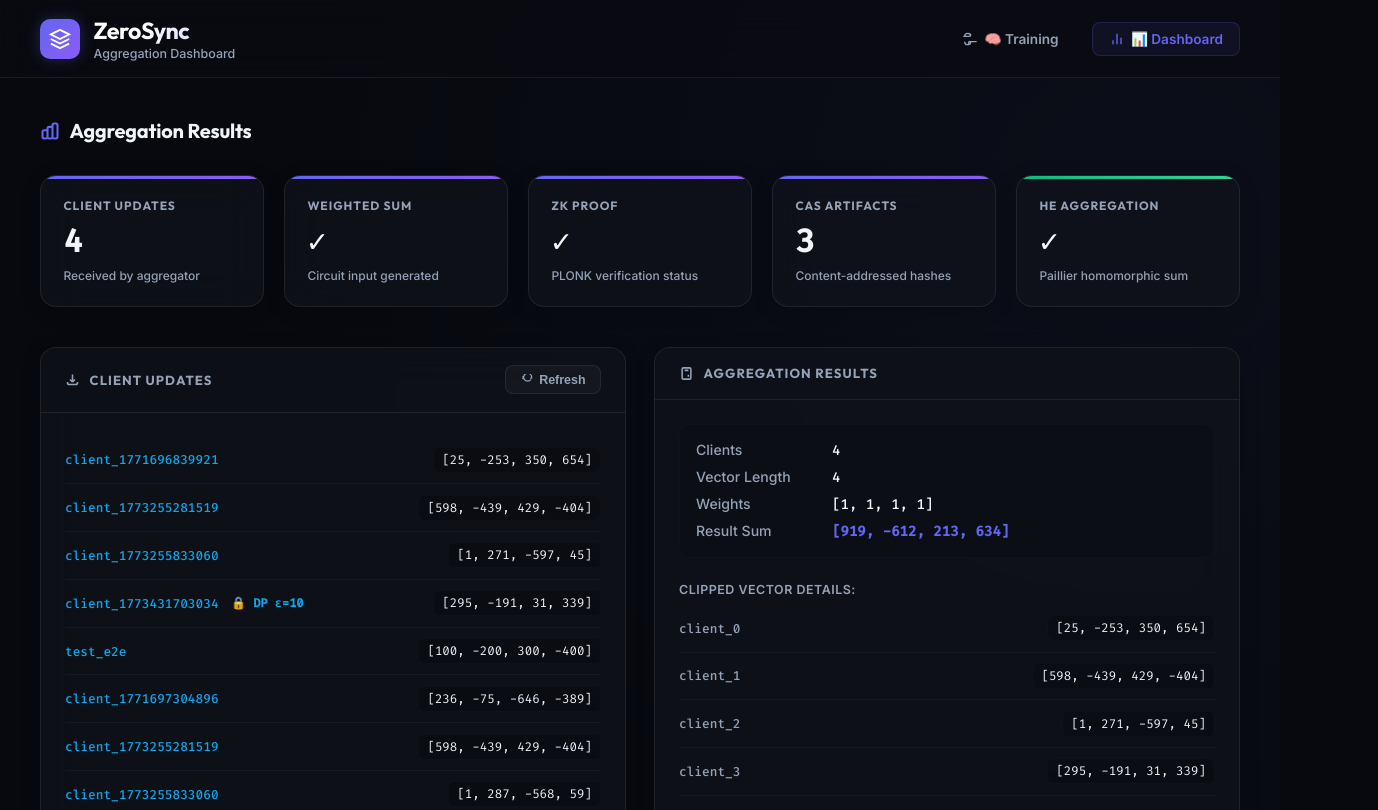
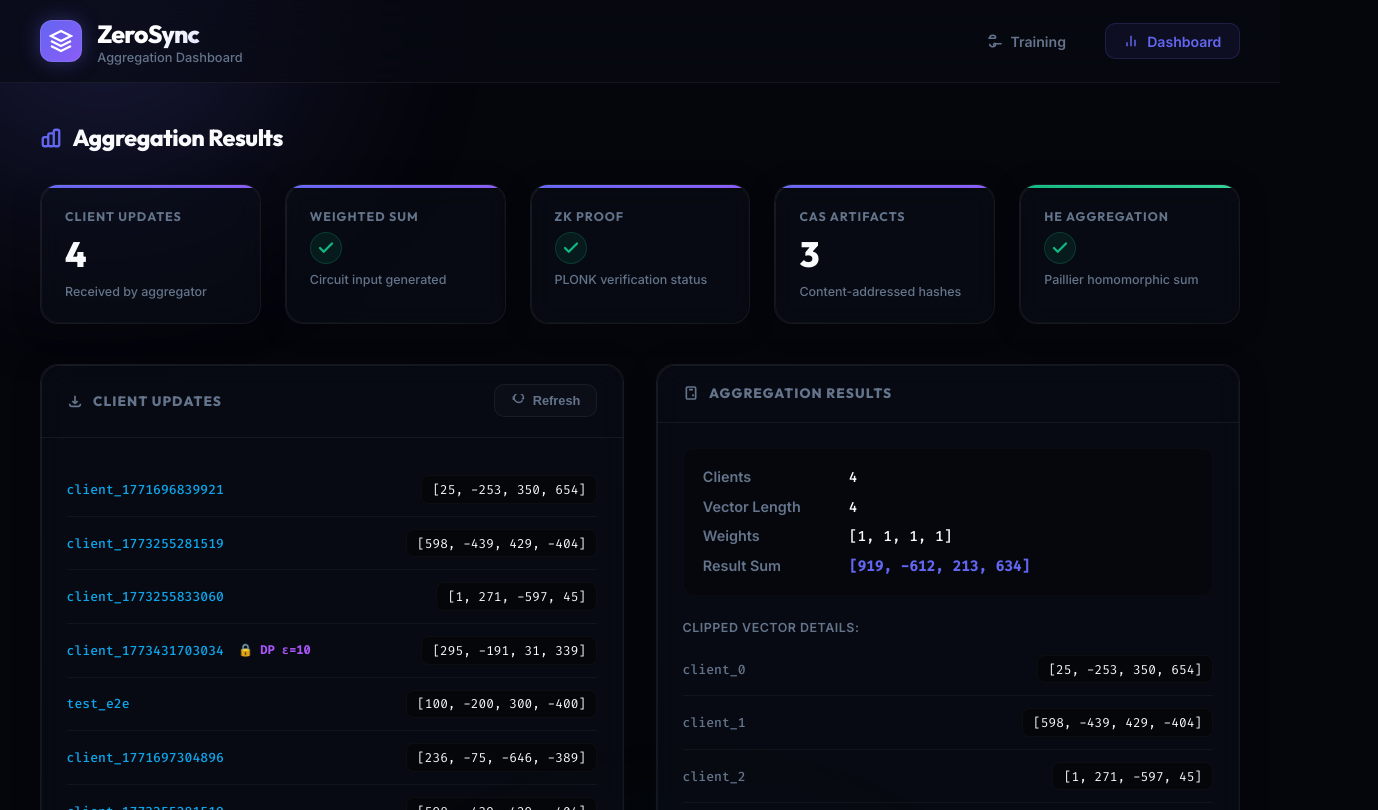
Before and after one commit to Zoroo2626/ZeroSync, a website: page client/dashboard.html in a window 1280 px wide. Shown: the top 810 px of the page, 1378 px wide, since content can reach past the window. Drawn offline with Linux system fonts and the light colour scheme.

Commit message:
Polish nav icons and replace serif checkmarks on dashboard with custom SVGs

```diff
--- a/client/dashboard.html
+++ b/client/dashboard.html
@@ -7,14 +7,14 @@
   <title>ZeroSync – Dashboard</title>
   <link rel="preconnect" href="https://fonts.googleapis.com">
   <link rel="preconnect" href="https://fonts.gstatic.com" crossorigin>
-  <link href="https://fonts.googleapis.com/css2?family=Inter:wght@400;500;600&family=Outfit:wght@500;600;700&family=Fira+Code:wght@400;500&display=swap" rel="stylesheet">
+  <link href="https://fonts.googleapis.com/css2?family=Inter:wght@400;500;600&family=Outfit:wght@500;600;700;800&family=Fira+Code:wght@400;500&display=swap" rel="stylesheet">
   <style>
     :root {
-      --bg: #07090e;
-      --surface: rgba(18, 20, 29, 0.65);
-      --surface-solid: #12141d;
-      --border: rgba(255, 255, 255, 0.08);
-      --border-focus: rgba(99, 102, 241, 0.4);
+      --bg: #05060b;
+      --surface: rgba(13, 16, 28, 0.45);
+      --surface-solid: #0d101c;
+      --border: rgba(255, 255, 255, 0.06);
+      --border-hover: rgba(99, 102, 241, 0.25);
       --accent: #6366f1;
       --accent-glow: rgba(99, 102, 241, 0.15);
       --he-color: #10b981;
@@ -23,8 +23,9 @@
       --error: #f43f5e;
       --warn: #f59e0b;
       --peer: #0ea5e9;
-      --text: #f1f5f9;
-      --text-dim: #94a3b8;
+      --privacy: #a855f7;
+      --text: #f8fafc;
+      --text-dim: #64748b;
       --font: 'Inter', system-ui, -apple-system, sans-serif;
       --font-display: 'Outfit', system-ui, -apple-system, sans-serif;
       --mono: 'Fira Code', 'Consolas', monospace;
@@ -35,70 +36,104 @@
     body {
       font-family: var(--font);
       background-color: var(--bg);
-      background-image:
-        radial-gradient(circle at 90% 10%, rgba(99, 102, 241, 0.05) 0%, transparent 40%),
-        radial-gradient(circle at 10% 90%, rgba(16, 185, 129, 0.04) 0%, transparent 45%);
       color: var(--text);
       min-height: 100vh;
+      position: relative;
+      overflow-x: hidden;
+    }
+
+    /* Ambient glowing background blobs */
+    .blob {
+      position: absolute;
+      border-radius: 50%;
+      filter: blur(120px);
+      z-index: 0;
+      pointer-events: none;
+      opacity: 0.45;
+      animation: drift 25s infinite alternate ease-in-out;
+    }
+    .blob-1 {
+      width: 450px; height: 450px;
+      background: radial-gradient(circle, var(--accent) 0%, rgba(99, 102, 241, 0) 70%);
+      top: -10%; left: -10%;
+    }
+    .blob-2 {
+      width: 550px; height: 550px;
+      background: radial-gradient(circle, var(--privacy) 0%, rgba(168, 85, 247, 0) 70%);
+      bottom: -15%; right: -5%;
+      animation-delay: -5s;
+    }
+    .blob-3 {
+      width: 400px; height: 400px;
+      background: radial-gradient(circle, var(--he-color) 0%, rgba(16, 185, 129, 0) 70%);
+      top: 40%; left: 35%;
+      animation-delay: -10s;
+    }
+
+    @keyframes drift {
+      0% { transform: translate(0, 0) scale(1); }
+      100% { transform: translate(60px, 40px) scale(1.15); }
     }
 
     header {
-      background: rgba(10, 11, 18, 0.7);
-      backdrop-filter: blur(16px);
-      -webkit-backdrop-filter: blur(16px);
+      background: rgba(8, 10, 19, 0.65);
+      backdrop-filter: blur(24px);
+      -webkit-backdrop-filter: blur(24px);
       border-bottom: 1px solid var(--border);
-      padding: 1rem 2.5rem;
+      padding: 1.1rem 2.5rem;
       display: flex;
       align-items: center;
       justify-content: space-between;
       z-index: 10;
+      position: relative;
     }
 
-    .logo { display: flex; align-items: center; gap: 0.85rem; }
+    .logo { display: flex; align-items: center; gap: 0.95rem; }
 
     .logo-icon {
-      width: 40px; height: 40px;
+      width: 42px; height: 42px;
       background: linear-gradient(135deg, var(--accent) 0%, #8b5cf6 100%);
-      border-radius: 10px;
+      border-radius: 12px;
       display: flex; align-items: center; justify-content: center;
       color: white;
-      box-shadow: 0 0 15px rgba(99, 102, 241, 0.3);
+      box-shadow: 0 0 20px rgba(99, 102, 241, 0.35);
+      border: 1px solid rgba(255, 255, 255, 0.1);
     }
 
     .logo-icon svg {
-      width: 22px;
-      height: 22px;
+      width: 24px;
+      height: 24px;
       fill: none;
       stroke: currentColor;
-      stroke-width: 2;
+      stroke-width: 2.2;
     }
 
-    h1 {
+    .logo-text h1 {
       font-family: var(--font-display);
-      font-size: 1.45rem; font-weight: 700;
-      letter-spacing: -0.02em;
-      background: linear-gradient(135deg, #ffffff 30%, #c7d2fe 100%);
+      font-size: 1.55rem; font-weight: 800;
+      letter-spacing: -0.03em;
+      background: linear-gradient(135deg, #ffffff 40%, #c7d2fe 100%);
       -webkit-background-clip: text; -webkit-text-fill-color: transparent;
       background-clip: text;
     }
 
-    .tagline { font-size: 0.78rem; color: var(--text-dim); margin-top: 1px; font-weight: 500; }
+    .tagline { font-size: 0.8rem; color: var(--text-dim); margin-top: 1px; font-weight: 500; }
 
-    .header-right { display: flex; align-items: center; gap: 1rem; }
+    .header-right { display: flex; align-items: center; gap: 1.25rem; }
 
     .nav-link {
       display: flex;
       align-items: center;
-      gap: 0.4rem;
-      color: var(--text-dim); text-decoration: none; font-size: 0.85rem;
+      gap: 0.5rem;
+      color: var(--text-dim); text-decoration: none; font-size: 0.88rem;
       font-weight: 600;
-      padding: 0.5rem 1rem; border-radius: 8px;
+      padding: 0.55rem 1.1rem; border-radius: 10px;
       border: 1px solid transparent;
-      transition: all 0.2s cubic-bezier(0.4, 0, 0.2, 1);
+      transition: all 0.25s cubic-bezier(0.4, 0, 0.2, 1);
     }
     .nav-link:hover {
       color: var(--text);
-      background: rgba(255, 255, 255, 0.03);
+      background: rgba(255, 255, 255, 0.04);
       border-color: var(--border);
     }
     .nav-link.active {
@@ -111,29 +146,31 @@
       height: 16px;
       fill: none;
       stroke: currentColor;
-      stroke-width: 2;
+      stroke-width: 2.2;
     }
 
     .dashboard {
       padding: 2.5rem;
       max-width: 1300px;
       margin: 0 auto;
+      position: relative;
+      z-index: 1;
     }
 
     .dashboard h2 {
       font-family: var(--font-display);
-      font-size: 1.25rem;
+      font-size: 1.45rem;
       color: var(--text);
       margin-bottom: 2rem;
-      font-weight: 700;
-      letter-spacing: -0.01em;
+      font-weight: 800;
+      letter-spacing: -0.02em;
       display: flex;
       align-items: center;
-      gap: 0.6rem;
+      gap: 0.65rem;
     }
     .dashboard h2 svg {
-      width: 20px;
-      height: 20px;
+      width: 22px;
+      height: 22px;
       stroke-width: 2.5;
       color: var(--accent);
     }
@@ -141,26 +178,38 @@
     .stats-grid {
       display: grid;
       grid-template-columns: repeat(auto-fit, minmax(220px, 1fr));
-      gap: 1.25rem;
+      gap: 1.5rem;
       margin-bottom: 2.5rem;
     }
 
     .stat-card {
       background: var(--surface);
       border: 1px solid var(--border);
-      border-radius: 16px;
-      padding: 1.4rem;
+      border-radius: 18px;
+      padding: 1.5rem;
       position: relative;
       overflow: hidden;
-      box-shadow: 0 4px 20px rgba(0, 0, 0, 0.15);
-      backdrop-filter: blur(20px);
-      -webkit-backdrop-filter: blur(20px);
-      transition: all 0.25s cubic-bezier(0.4, 0, 0.2, 1);
+      box-shadow: 0 4px 30px rgba(0, 0, 0, 0.2);
+      backdrop-filter: blur(12px);
+      -webkit-backdrop-filter: blur(12px);
+      transition: all 0.3s cubic-bezier(0.4, 0, 0.2, 1);
+    }
+    .stat-card::after {
+      content: '';
+      position: absolute;
+      top: 0; left: 0; right: 0; bottom: 0;
+      border-radius: 18px;
+      border: 1px solid transparent;
+      background: linear-gradient(135deg, rgba(255, 255, 255, 0.08), rgba(255, 255, 255, 0)) border-box;
+      -webkit-mask: linear-gradient(#fff 0 0) padding-box, linear-gradient(#fff 0 0);
+      -webkit-mask-composite: destination-out;
+      mask-composite: exclude;
+      pointer-events: none;
     }
     .stat-card:hover {
-      border-color: rgba(255, 255, 255, 0.12);
+      border-color: var(--border-hover);
       transform: translateY(-3px);
-      box-shadow: 0 8px 30px rgba(0, 0, 0, 0.25);
+      box-shadow: 0 10px 40px rgba(99, 102, 241, 0.05);
     }
 
     .stat-card::before {
@@ -175,7 +224,7 @@
 
     .stat-label {
       font-family: var(--font-display);
-      font-size: 0.75rem;
+      font-size: 0.78rem;
       color: var(--text-dim);
       text-transform: uppercase;
       letter-spacing: 0.08em;
@@ -183,16 +232,57 @@
     }
 
     .stat-value {
-      font-size: 2rem;
+      font-size: 2.2rem;
       font-weight: 800;
       color: var(--text);
-      margin: 0.4rem 0;
-      font-family: var(--mono);
+      margin: 0.5rem 0;
+      font-family: var(--font-display);
       letter-spacing: -0.03em;
+      display: flex;
+      align-items: center;
+    }
+
+    /* Style ZK/HE/Plaintext checkmarks as custom styled icons instead of serif fallback */
+    .status-check {
+      color: var(--success);
+      display: inline-flex;
+      align-items: center;
+      justify-content: center;
+      width: 32px;
+      height: 32px;
+      border-radius: 50%;
+      background: rgba(16, 185, 129, 0.1);
+      border: 1px solid rgba(16, 185, 129, 0.2);
+    }
+    .status-check svg {
+      width: 18px;
+      height: 18px;
+      fill: none;
+      stroke: currentColor;
+      stroke-width: 3;
+    }
+
+    .status-pending {
+      color: var(--warn);
+      display: inline-flex;
+      align-items: center;
+      justify-content: center;
+      width: 32px;
+      height: 32px;
+      border-radius: 50%;
+      background: rgba(245, 158, 11, 0.1);
+      border: 1px solid rgba(245, 158, 11, 0.2);
+    }
+    .status-pending svg {
+      width: 18px;
+      height: 18px;
+      fill: none;
+      stroke: currentColor;
+      stroke-width: 3;
     }
 
     .stat-sub {
-      font-size: 0.75rem;
+      font-size: 0.78rem;
       color: var(--text-dim);
       font-weight: 500;
     }
@@ -200,8 +290,8 @@
     .panels {
       display: grid;
       grid-template-columns: 1fr 1fr;
-      gap: 1.75rem;
-      margin-bottom: 1.75rem;
+      gap: 2rem;
+      margin-bottom: 2rem;
     }
 
     @media (max-width: 992px) {
@@ -213,55 +303,68 @@
     .panel {
       background: var(--surface);
       border: 1px solid var(--border);
-      border-radius: 16px;
+      border-radius: 18px;
       overflow: hidden;
-      box-shadow: 0 4px 20px rgba(0, 0, 0, 0.15);
-      backdrop-filter: blur(20px);
-      -webkit-backdrop-filter: blur(20px);
-      transition: all 0.25s ease;
+      box-shadow: 0 4px 30px rgba(0, 0, 0, 0.2);
+      backdrop-filter: blur(12px);
+      -webkit-backdrop-filter: blur(12px);
+      transition: all 0.3s ease;
+      position: relative;
+    }
+    .panel::after {
+      content: '';
+      position: absolute;
+      top: 0; left: 0; right: 0; bottom: 0;
+      border-radius: 18px;
+      border: 1px solid transparent;
+      background: linear-gradient(135deg, rgba(255, 255, 255, 0.08), rgba(255, 255, 255, 0)) border-box;
+      -webkit-mask: linear-gradient(#fff 0 0) padding-box, linear-gradient(#fff 0 0);
+      -webkit-mask-composite: destination-out;
+      mask-composite: exclude;
+      pointer-events: none;
     }
     .panel:hover {
-      border-color: rgba(255, 255, 255, 0.12);
+      border-color: var(--border-hover);
     }
 
     .panel-header {
-      padding: 1.1rem 1.5rem;
+      padding: 1.2rem 1.6rem;
       border-bottom: 1px solid var(--border);
       font-family: var(--font-display);
-      font-size: 0.82rem;
+      font-size: 0.85rem;
       text-transform: uppercase;
       letter-spacing: 0.08em;
       color: var(--text-dim);
-      font-weight: 700;
+      font-weight: 800;
       display: flex;
       align-items: center;
       justify-content: space-between;
-      background: rgba(13, 15, 23, 0.4);
+      background: rgba(9, 11, 20, 0.5);
     }
 
     .panel-header span {
       display: flex;
       align-items: center;
-      gap: 0.6rem;
+      gap: 0.65rem;
     }
     .panel-header svg {
-      width: 15px;
-      height: 15px;
+      width: 16px;
+      height: 16px;
       stroke-width: 2.5;
     }
 
     .panel-body {
-      padding: 1.5rem;
-      min-height: 220px;
+      padding: 1.6rem;
+      min-height: 240px;
     }
 
     .update-row {
       display: flex;
       justify-content: space-between;
       align-items: center;
-      padding: 0.65rem 0;
+      padding: 0.75rem 0;
       border-bottom: 1px solid rgba(255, 255, 255, 0.04);
-      font-size: 0.85rem;
+      font-size: 0.88rem;
     }
 
     .update-row:last-child {
@@ -271,30 +374,31 @@
     .update-client {
       color: var(--peer);
       font-family: var(--mono);
-      font-size: 0.8rem;
+      font-size: 0.82rem;
       font-weight: 500;
       display: flex;
       align-items: center;
-      gap: 0.4rem;
+      gap: 0.5rem;
     }
 
     .update-vec {
       color: var(--text);
       font-family: var(--mono);
-      font-size: 0.78rem;
-      background: rgba(0, 0, 0, 0.2);
-      padding: 0.25rem 0.5rem;
-      border-radius: 6px;
-      border: 1px solid rgba(255, 255, 255, 0.02);
+      font-size: 0.8rem;
+      background: rgba(0, 0, 0, 0.35);
+      padding: 0.3rem 0.65rem;
+      border-radius: 8px;
+      border: 1px solid rgba(255, 255, 255, 0.03);
     }
 
     .proof-status {
       display: flex;
       align-items: center;
-      gap: 0.6rem;
+      gap: 0.65rem;
       margin-bottom: 1rem;
-      font-weight: 600;
-      font-size: 0.9rem;
+      font-weight: 700;
+      font-size: 0.95rem;
+      font-family: var(--font-display);
     }
 
     .proof-dot {
@@ -305,45 +409,45 @@
 
     .proof-dot.ok {
       background: var(--success);
-      box-shadow: 0 0 8px var(--success);
+      box-shadow: 0 0 10px var(--success);
     }
 
     .proof-dot.pending {
       background: var(--warn);
-      box-shadow: 0 0 8px var(--warn);
+      box-shadow: 0 0 10px var(--warn);
     }
 
     .proof-dot.fail {
       background: var(--error);
-      box-shadow: 0 0 8px var(--error);
+      box-shadow: 0 0 10px var(--error);
     }
 
     .hash-display {
       font-family: var(--mono);
-      font-size: 0.75rem;
+      font-size: 0.78rem;
       color: var(--accent);
       background: rgba(0, 0, 0, 0.35);
-      padding: 0.6rem 0.8rem;
-      border-radius: 8px;
-      margin: 0.5rem 0 1rem 0;
+      padding: 0.75rem 1rem;
+      border-radius: 10px;
+      margin: 0.5rem 0 1.25rem 0;
       word-break: break-all;
       border: 1px solid rgba(255, 255, 255, 0.02);
     }
 
     .result-grid {
       display: grid;
-      grid-template-columns: 120px 1fr;
-      gap: 0.5rem 1rem;
-      font-size: 0.88rem;
-      background: rgba(0, 0, 0, 0.15);
-      padding: 1rem;
-      border-radius: 10px;
+      grid-template-columns: 130px 1fr;
+      gap: 0.65rem 1rem;
+      font-size: 0.9rem;
+      background: rgba(0, 0, 0, 0.25);
+      padding: 1.2rem;
+      border-radius: 12px;
       border: 1px solid rgba(255, 255, 255, 0.02);
     }
 
     .result-label {
       color: var(--text-dim);
-      font-weight: 500;
+      font-weight: 600;
     }
 
     .result-value {
@@ -353,56 +457,56 @@
     }
 
     button.btn-refresh {
-      background: rgba(255, 255, 255, 0.03);
+      background: rgba(255, 255, 255, 0.02);
       border: 1px solid var(--border);
       color: var(--text-dim);
-      padding: 0.4rem 0.9rem;
-      border-radius: 8px;
-      font-size: 0.78rem;
-      font-weight: 600;
+      padding: 0.5rem 1rem;
+      border-radius: 10px;
+      font-size: 0.8rem;
+      font-weight: 700;
       cursor: pointer;
       display: flex;
       align-items: center;
-      gap: 0.4rem;
-      transition: all 0.2s;
+      gap: 0.5rem;
+      transition: all 0.25s;
     }
 
     button.btn-refresh:hover {
-      border-color: var(--accent-glow);
-      background: rgba(99, 102, 241, 0.05);
-      color: var(--accent);
+      border-color: var(--accent);
+      background: rgba(99, 102, 241, 0.06);
+      color: var(--text);
     }
     button.btn-refresh svg {
-      width: 12px;
-      height: 12px;
+      width: 14px;
+      height: 14px;
       stroke-width: 2.5;
     }
 
     .empty-state {
       color: var(--text-dim);
-      font-size: 0.85rem;
+      font-size: 0.88rem;
       text-align: center;
-      padding: 3rem 1.5rem;
+      padding: 3.5rem 1.5rem;
       display: flex;
       flex-direction: column;
       align-items: center;
       justify-content: center;
-      gap: 1rem;
+      gap: 1.1rem;
     }
     .empty-state svg {
-      width: 36px;
-      height: 36px;
+      width: 40px;
+      height: 40px;
       stroke: var(--text-dim);
-      stroke-width: 1.5;
-      opacity: 0.5;
+      stroke-width: 1.8;
+      opacity: 0.45;
     }
     .empty-state code {
       font-family: var(--mono);
-      background: rgba(0, 0, 0, 0.3);
-      padding: 0.2rem 0.5rem;
-      border-radius: 4px;
+      background: rgba(0, 0, 0, 0.35);
+      padding: 0.25rem 0.6rem;
+      border-radius: 6px;
       color: var(--accent);
-      font-size: 0.78rem;
+      font-size: 0.8rem;
       border: 1px solid rgba(255, 255, 255, 0.02);
     }
 
@@ -415,54 +519,58 @@
       align-items: center;
       background: rgba(16, 185, 129, 0.08);
       color: var(--success);
-      font-size: 0.7rem;
-      padding: 0.2rem 0.6rem;
+      font-size: 0.72rem;
+      padding: 0.25rem 0.75rem;
       border-radius: 20px;
-      border: 1px solid rgba(16, 185, 129, 0.2);
+      border: 1px solid rgba(16, 185, 129, 0.18);
       font-weight: 700;
-      letter-spacing: 0.06em;
+      letter-spacing: 0.08em;
     }
 
     .he-timing {
       display: grid;
       grid-template-columns: 1fr auto;
-      gap: 0.4rem 1.5rem;
-      font-size: 0.82rem;
-      margin-top: 1.25rem;
-      background: rgba(0, 0, 0, 0.15);
-      padding: 1rem;
-      border-radius: 10px;
+      gap: 0.5rem 1.5rem;
+      font-size: 0.88rem;
+      margin-top: 1.5rem;
+      background: rgba(0, 0, 0, 0.25);
+      padding: 1.2rem;
+      border-radius: 12px;
       border: 1px solid rgba(255, 255, 255, 0.02);
     }
 
-    .he-timing-label { color: var(--text-dim); font-weight: 500; }
+    .he-timing-label { color: var(--text-dim); font-weight: 600; }
     .he-timing-value { color: var(--he-color); font-family: var(--mono); text-align: right; font-weight: 600; }
 
     .he-verified {
       display: flex;
       align-items: center;
-      gap: 0.6rem;
-      padding: 0.8rem 1rem;
-      background: rgba(16, 185, 129, 0.06);
-      border: 1px solid rgba(16, 185, 129, 0.25);
-      border-radius: 10px;
-      font-size: 0.85rem;
+      gap: 0.75rem;
+      padding: 0.9rem 1.2rem;
+      background: rgba(16, 185, 129, 0.04);
+      border: 1px solid rgba(16, 185, 129, 0.18);
+      border-radius: 12px;
+      font-size: 0.9rem;
       color: #34d399;
-      margin-bottom: 1.25rem;
-      font-weight: 500;
-      box-shadow: 0 2px 10px rgba(16, 185, 129, 0.05);
+      margin-bottom: 1.5rem;
+      font-weight: 600;
+      box-shadow: 0 4px 15px rgba(16, 185, 129, 0.05);
     }
 
     .panels-triple {
       display: grid;
       grid-template-columns: 1fr;
-      gap: 1.75rem;
-      margin-bottom: 2.5rem;
+      gap: 2rem;
+      margin-bottom: 3rem;
     }
   </style>
 </head>
 
 <body>
+
+  <div class="blob blob-1"></div>
+  <div class="blob blob-2"></div>
+  <div class="blob blob-3"></div>
 
   <header>
     <div class="logo">
@@ -471,7 +579,7 @@
           <path d="M12 2L2 7l10 5 10-5-10-5zM2 17l10 5 10-5M2 12l10 5 10-5" />
         </svg>
       </div>
-      <div>
+      <div class="logo-text">
         <h1>ZeroSync</h1>
         <div class="tagline">Aggregation Dashboard</div>
       </div>
@@ -481,13 +589,13 @@
         <svg viewBox="0 0 24 24">
           <path d="M9.59 4.59A2 2 0 1111 8H2m10.59 11.41A2 2 0 1113 16h9m-9-8a4.5 4.5 0 00-9 0m9 8a4.5 4.5 0 01-9 0" />
         </svg>
-        🧠 Training
+        Training
       </a>
       <a href="dashboard.html" class="nav-link active">
         <svg viewBox="0 0 24 24">
           <path d="M18 20V10M12 20V4M6 20v-6" />
         </svg>
-        📊 Dashboard
+        Dashboard
       </a>
     </div>
   </header>
@@ -626,8 +734,9 @@
   </div>
 
   <script>
-    // dashboard loads aggregation results from dashboard_data.json
-    // this file gets generated by the aggregator: npm run aggregate
+    // Helper to generate a styled checkmark SVG
+    const checkmarkSvg = `<span class="status-check"><svg viewBox="0 0 24 24"><path d="M20 6L9 17L4 12" stroke="currentColor" stroke-linecap="round" stroke-linejoin="round"/></svg></span>`;
+    const pendingSvg = `<span class="status-pending"><svg viewBox="0 0 24 24"><path d="M12 8v4l3 3m6-3a9 9 0 11-18 0 9 9 0 0118 0z" stroke="currentColor" stroke-linecap="round" stroke-linejoin="round"/></svg></span>`;
 
     async function loadData() {
         try {
@@ -754,7 +863,7 @@
 
         // weighted sum status
         if (data.sumInput) {
-            document.getElementById('sumStatus').textContent = '✓';
+            document.getElementById('sumStatus').innerHTML = checkmarkSvg;
         }
 
         // CAS count
@@ -766,7 +875,7 @@
         const proofEl = document.getElementById('proofStatus');
         const proofPanel = document.getElementById('proofPanel');
         if (data.sumInput && data.avgInput) {
-            proofEl.textContent = '✓';
+            proofEl.innerHTML = checkmarkSvg;
             proofPanel.innerHTML = `
     <div class="proof-status"><div class="proof-dot ok"></div> <span>Circuit inputs ready</span></div>
     <div style="font-size:0.82rem; color:var(--text-dim); line-height:1.6;">
@@ -774,7 +883,7 @@
       <code style="color:var(--accent);">npm run zk:setup && npm run zk:prove</code>
     </div>`;
         } else {
-            proofEl.textContent = '⏳';
+            proofEl.innerHTML = pendingSvg;
             proofPanel.innerHTML = `
     <div class="proof-status"><div class="proof-dot pending"></div> <span>Proof not verified yet</span></div>
     <div style="font-size:0.82rem; color:var(--text-dim); line-height:1.6;">
@@ -819,7 +928,7 @@
 
         // update stat card
         const heStatusEl = document.getElementById('heStatus');
-        if (heStatusEl) heStatusEl.textContent = he.verified ? '✓' : '✗';
+        if (heStatusEl) heStatusEl.innerHTML = he.verified ? checkmarkSvg : `<span class="status-pending" style="color:var(--error); background:rgba(244,63,94,0.1); border-color:rgba(244,63,94,0.2);"><svg viewBox="0 0 24 24"><path d="M18 6L6 18M6 6l12 12" stroke="currentColor" stroke-linecap="round" stroke-linejoin="round"/></svg></span>`;
     }
 
     // auto-load on page open
```
Also changed, not shown: client/index.html (+1 -1 lines).
